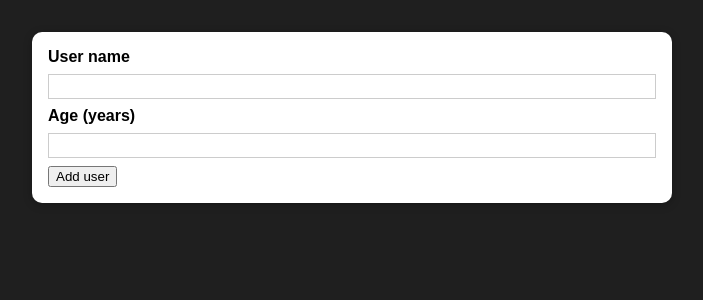
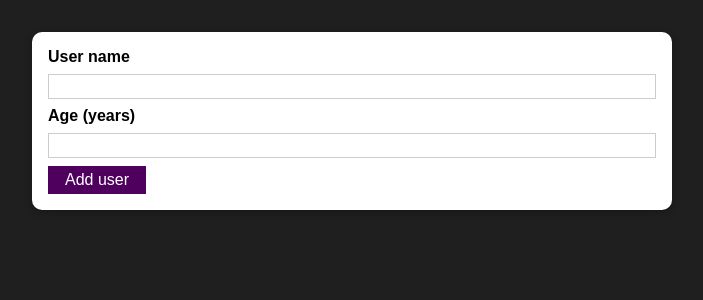
Before and after one commit to adnan725/User-data-app, a React (Create React App) app: page / in a window 1280 px wide. Shown: the top 300 px of the page, without its empty margins (288-991 px from the left). Built offline with nearby package versions, Linux system fonts and the light colour scheme.

Commit message:
created reusable Button component in UI

```diff
--- /dev/null
+++ b/src/components/UI/Button/Button.js
@@ -0,0 +1,16 @@
+import React from "react";
+import styles from './Button.module.css'
+
+const Button = props => {
+    return <div>
+        <button
+            className={`${styles.button} ${props.className}`}
+            type={props.type || 'button'}
+            onClick={props.onClick}
+        >
+            {props.children}
+        </button>
+    </div>
+}
+
+export default Button
--- /dev/null
+++ b/src/components/UI/Button/Button.module.css
@@ -0,0 +1,18 @@
+.button {
+    font: inherit;
+    border: 1px solid #4f005f;
+    background: #4f005f;
+    color: white;
+    padding: 0.25rem 1rem;
+    cursor: pointer;
+}
+
+.button:hover,
+.button:active {
+    background: #741188;
+    border-color: #741188;
+}
+
+.button:focus {
+    outline: none;
+}
--- a/src/components/User/AddUser/AddUser.js
+++ b/src/components/User/AddUser/AddUser.js
@@ -1,6 +1,7 @@
 import React from "react";
 import Card from "../../UI/Card/Card";
 import styles from './AddUser.module.css'
+import Button from "../../UI/Button/Button";
 
 const AddUser = props => {
 
@@ -15,7 +16,7 @@
                 <input id="username" type="text"/>
                 <label htmlFor="age">Age (years)</label>
                 <input id="age" type="number"/>
-                <button>Add user</button>
+                <Button>Add user</Button>
             </form>
         </Card>
     )
```
